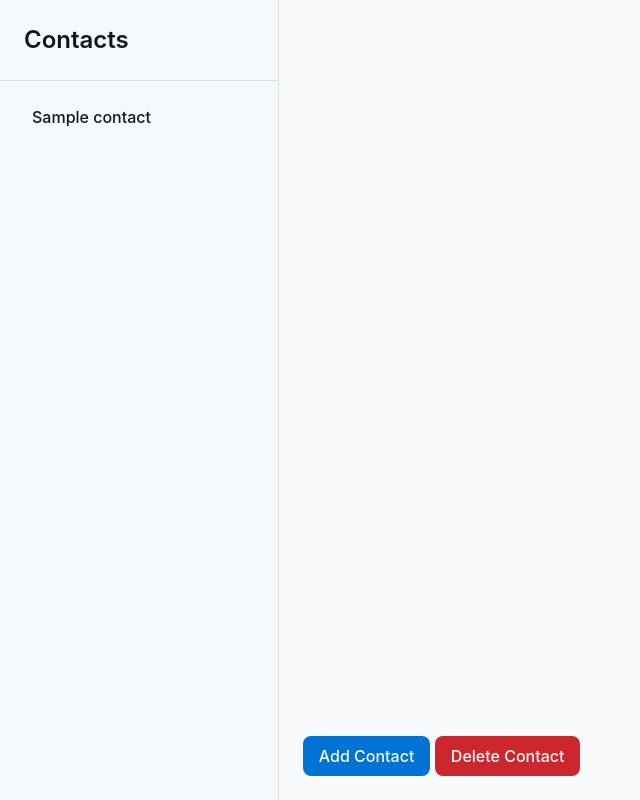
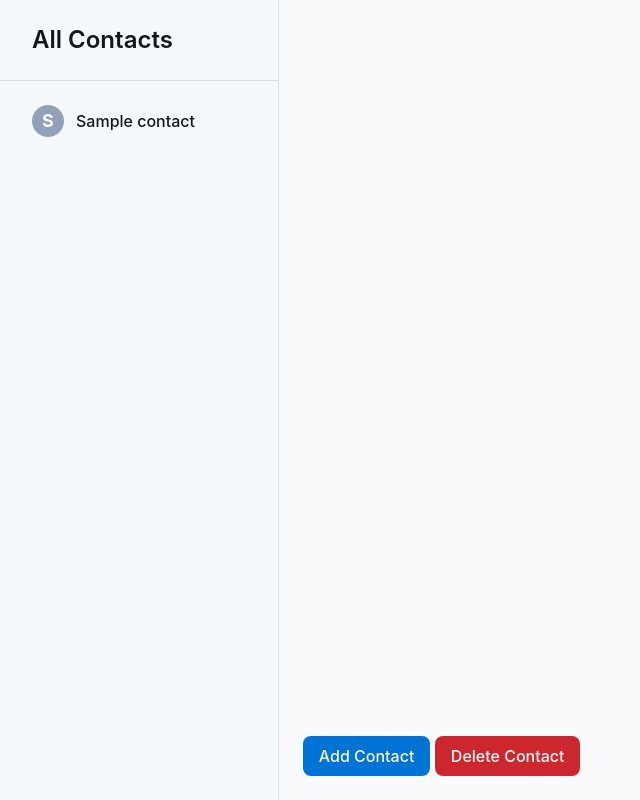
Before and after one commit to cpg55850/avb-contacts, a Flask app: page / in a window 1280 px wide. Shown: the whole page, without its empty margins (0-640 px from the left). Run offline with Flask 3, Linux system fonts and the light colour scheme; tables that the repository leaves empty hold one stand-in row (values such as "Sample post").

Commit message:
alphabetical order, template blocks

```diff
--- a/app/routes/frontend.py
+++ b/app/routes/frontend.py
@@ -5,5 +5,5 @@ frontend = Blueprint("frontend", __name__)
 
 @frontend.route("/")
 def index():
-    contacts = Contact.query.all()
+    contacts = Contact.query.order_by(Contact.name.asc()).all()
     return render_template("index.html", test="Hello, World!", contacts=contacts)
--- /dev/null
+++ b/templates/base.html
@@ -0,0 +1,18 @@
+<!doctype html>
+<html lang="en">
+  <head>
+    <meta charset="UTF-8" />
+    <title>{% block title %}My Site{% endblock %}</title>
+    <link
+      rel="stylesheet"
+      href="{{ url_for('static', filename='css/output.css') }}"
+    />
+    <link
+      rel="stylesheet"
+      href="{{ url_for('static', filename='css/modal.css') }}"
+    />
+  </head>
+  <body>
+    <main>{% block content %}{% endblock %}</main>
+  </body>
+</html>
--- /dev/null
+++ b/templates/contact_item.html
@@ -0,0 +1,19 @@
+{% macro contact_item(contact) %}
+<li
+  class="p-2 hover:bg-sidebar-accent rounded cursor-pointer contact-item flex items-center gap-3"
+  data-contact-id="{{ contact.id }}"
+  data-contact-name="{{ contact.name }}"
+>
+  <div
+    class="w-8 h-8 rounded-full bg-slate-400 flex items-center justify-center text-lg font-bold text-white"
+  >
+    <span>{{ contact.name[0]|upper }}</span>
+  </div>
+  <div>
+    <div class="font-medium text-sidebar-foreground">{{ contact.name }}</div>
+    <!-- <div class="text-xs text-sidebar-foreground/60">
+      {% if contact.emails %} {{ contact.emails[0].email }} {% endif %}
+    </div> -->
+  </div>
+</li>
+{% endmacro %}
--- a/templates/css/output.css
+++ b/templates/css/output.css
@@ -3,7 +3,12 @@
 @layer theme, base, components, utilities;
 @layer theme {
   :root, :host {
+    --color-slate-300: oklch(86.9% 0.022 252.894);
+    --color-slate-400: oklch(70.4% 0.04 256.788);
+    --color-gray-300: oklch(87.2% 0.01 258.338);
+    --color-gray-400: oklch(70.7% 0.022 261.325);
     --color-black: #000;
+    --color-white: #fff;
     --spacing: 0.25rem;
     --container-lg: 32rem;
     --text-xs: 0.75rem;
@@ -12,12 +17,11 @@
     --text-sm--line-height: calc(1.25 / 0.875);
     --text-lg: 1.125rem;
     --text-lg--line-height: calc(1.75 / 1.125);
-    --text-xl: 1.25rem;
-    --text-xl--line-height: calc(1.75 / 1.25);
     --text-2xl: 1.5rem;
     --text-2xl--line-height: calc(2 / 1.5);
     --font-weight-medium: 500;
     --font-weight-semibold: 600;
+    --font-weight-bold: 700;
     --blur-sm: 8px;
     --default-transition-duration: 150ms;
     --default-transition-timing-function: cubic-bezier(0.4, 0, 0.2, 1);
@@ -224,14 +228,14 @@
   .mx-auto {
     margin-inline: auto;
   }
-  .my-4 {
-    margin-block: calc(var(--spacing) * 4);
-  }
   .mt-4 {
     margin-top: calc(var(--spacing) * 4);
   }
   .mb-4 {
     margin-bottom: calc(var(--spacing) * 4);
+  }
+  .block {
+    display: block;
   }
   .flex {
     display: flex;
@@ -242,6 +246,9 @@
   .h-4 {
     height: calc(var(--spacing) * 4);
   }
+  .h-8 {
+    height: calc(var(--spacing) * 8);
+  }
   .h-full {
     height: 100%;
   }
@@ -250,6 +257,9 @@
   }
   .w-4 {
     width: calc(var(--spacing) * 4);
+  }
+  .w-8 {
+    width: calc(var(--spacing) * 8);
   }
   .w-90 {
     width: calc(var(--spacing) * 90);
@@ -280,6 +290,9 @@
   }
   .gap-2 {
     gap: calc(var(--spacing) * 2);
+  }
+  .gap-3 {
+    gap: calc(var(--spacing) * 3);
   }
   .space-y-1 {
     :where(& > :not(:last-child)) {
@@ -315,6 +328,9 @@
   .rounded {
     border-radius: 0.25rem;
   }
+  .rounded-full {
+    border-radius: calc(infinity * 1px);
+  }
   .rounded-lg {
     border-radius: var(--radius);
   }
@@ -336,9 +352,6 @@
   .bg-background {
     background-color: var(--background);
   }
-  .bg-black {
-    background-color: var(--color-black);
-  }
   .bg-black\/50 {
     background-color: color-mix(in srgb, #000 50%, transparent);
     @supports (color: color-mix(in lab, red, red)) {
@@ -348,8 +361,20 @@
   .bg-card {
     background-color: var(--card);
   }
+  .bg-gray-300 {
+    background-color: var(--color-gray-300);
+  }
+  .bg-gray-400 {
+    background-color: var(--color-gray-400);
+  }
   .bg-sidebar {
     background-color: var(--sidebar);
+  }
+  .bg-slate-300 {
+    background-color: var(--color-slate-300);
+  }
+  .bg-slate-400 {
+    background-color: var(--color-slate-400);
   }
   .p-2 {
     padding: calc(var(--spacing) * 2);
@@ -360,8 +385,17 @@
   .p-6 {
     padding: calc(var(--spacing) * 6);
   }
+  .p-7 {
+    padding: calc(var(--spacing) * 7);
+  }
   .px-6 {
     padding-inline: calc(var(--spacing) * 6);
+  }
+  .px-8 {
+    padding-inline: calc(var(--spacing) * 8);
+  }
+  .py-6 {
+    padding-block: calc(var(--spacing) * 6);
   }
   .pt-2 {
     padding-top: calc(var(--spacing) * 2);
@@ -381,6 +415,10 @@
   .text-xs {
     font-size: var(--text-xs);
     line-height: var(--tw-leading, var(--text-xs--line-height));
+  }
+  .font-bold {
+    --tw-font-weight: var(--font-weight-bold);
+    font-weight: var(--font-weight-bold);
   }
   .font-medium {
     --tw-font-weight: var(--font-weight-medium);
@@ -405,16 +443,15 @@
       color: color-mix(in oklab, var(--sidebar-foreground) 60%, transparent);
     }
   }
+  .text-white {
+    color: var(--color-white);
+  }
   .shadow-xl {
     --tw-shadow: 0 20px 25px -5px var(--tw-shadow-color, rgb(0 0 0 / 0.1)), 0 8px 10px -6px var(--tw-shadow-color, rgb(0 0 0 / 0.1));
     box-shadow: var(--tw-inset-shadow), var(--tw-inset-ring-shadow), var(--tw-ring-offset-shadow), var(--tw-ring-shadow), var(--tw-shadow);
   }
   .backdrop-blur-sm {
     --tw-backdrop-blur: blur(var(--blur-sm));
-    -webkit-backdrop-filter: var(--tw-backdrop-blur,) var(--tw-backdrop-brightness,) var(--tw-backdrop-contrast,) var(--tw-backdrop-grayscale,) var(--tw-backdrop-hue-rotate,) var(--tw-backdrop-invert,) var(--tw-backdrop-opacity,) var(--tw-backdrop-saturate,) var(--tw-backdrop-sepia,);
-    backdrop-filter: var(--tw-backdrop-blur,) var(--tw-backdrop-brightness,) var(--tw-backdrop-contrast,) var(--tw-backdrop-grayscale,) var(--tw-backdrop-hue-rotate,) var(--tw-backdrop-invert,) var(--tw-backdrop-opacity,) var(--tw-backdrop-saturate,) var(--tw-backdrop-sepia,);
-  }
-  .backdrop-filter {
     -webkit-backdrop-filter: var(--tw-backdrop-blur,) var(--tw-backdrop-brightness,) var(--tw-backdrop-contrast,) var(--tw-backdrop-grayscale,) var(--tw-backdrop-hue-rotate,) var(--tw-backdrop-invert,) var(--tw-backdrop-opacity,) var(--tw-backdrop-saturate,) var(--tw-backdrop-sepia,);
     backdrop-filter: var(--tw-backdrop-blur,) var(--tw-backdrop-brightness,) var(--tw-backdrop-contrast,) var(--tw-backdrop-grayscale,) var(--tw-backdrop-hue-rotate,) var(--tw-backdrop-invert,) var(--tw-backdrop-opacity,) var(--tw-backdrop-saturate,) var(--tw-backdrop-sepia,);
   }
--- a/templates/index.html
+++ b/templates/index.html
@@ -1,44 +1,18 @@
-<!doctype html>
-<html lang="en">
-  <head>
-    <meta charset="UTF-8" />
-    <meta name="viewport" content="width=device-width, initial-scale=1.0" />
-    <title>Contacts</title>
-    <link
-      rel="stylesheet"
-      href="{{ url_for('static', filename='css/output.css') }}"
-    />
-    <link
-      rel="stylesheet"
-      href="{{ url_for('static', filename='css/modal.css') }}"
-    />
-  </head>
-  <body>
+{% extends "base.html" %} {% block title %}Contacts{% endblock %} {% block
+content %}
 <div class="flex h-screen">
   <!-- Left panel -->
   <aside
     class="w-90 bg-sidebar space-y-4 border-r h-screen overflow-y-auto flex flex-col"
   >
-        <div class="p-6 border-b border-border">
+    <div class="px-8 py-6 border-b border-border">
       <h2 class="text-2xl font-semibold text-sidebar-foreground">
-            Contacts
+        All Contacts
       </h2>
     </div>
+    {% from "contact_item.html" import contact_item %}
     <ul class="space-y-1 px-6">
-          {% for contact in contacts %}
-          <li
-            class="p-2 hover:bg-sidebar-accent rounded cursor-pointer contact-item"
-            data-contact-id="{{ contact.id }}"
-            data-contact-name="{{ contact.name }}"
-          >
-            <div class="font-medium text-sidebar-foreground">
-              {{ contact.name }}
-            </div>
-            <!-- <div class="text-xs text-sidebar-foreground/60">
-              {% if contact.emails %} {{ contact.emails[0].email }} {% endif %}
-            </div> -->
-          </li>
-          {% endfor %}
+      {% for contact in contacts %} {{ contact_item(contact) }} {% endfor %}
     </ul>
   </aside>
 
@@ -100,140 +74,15 @@
 
     <!-- Buttons -->
     <div>
-          <button id="openAddContact" class="btn btn-primary">
-            Add Contact
-          </button>
+      <button id="openAddContact" class="btn btn-primary">Add Contact</button>
       <button class="btn btn-destructive">Delete Contact</button>
     </div>
   </div>
 </div>
 
-    <!-- Modal Container -->
-    <div id="modal-container"></div>
-
-    <!-- Modal Templates -->
-    <template id="tpl-AddContact">
-      <div
-        class="modal-content add-contact text-foreground rounded-lg border border-border shadow-xl p-6 relative w-full max-w-lg mx-auto"
-      >
-        <h3>Add Contact</h3>
-        <form class="space-y-4">
-          <div>
-            <label class="form-row-label" for="modalName">Name</label>
-            <input
-              id="modalName"
-              name="name"
-              type="text"
-              class="form-row-input"
-              placeholder="Jane Doe"
-              required
-            />
-          </div>
-          <div>
-            <label class="form-row-label" for="modalEmail">Email</label>
-            <input
-              id="modalEmail"
-              name="email"
-              type="email"
-              class="form-row-input"
-              placeholder="jane@example.com"
-              required
-            />
-          </div>
-          <div>
-            <label class="form-row-label" for="modalPhone">Phone</label>
-            <input
-              id="modalPhone"
-              name="phone"
-              type="tel"
-              class="form-row-input"
-              placeholder="(555) 123-4567"
-            />
-          </div>
-          <div class="flex justify-end space-x-3 pt-2">
-            <button type="button" class="btn btn-outline" data-action="pop">
-              Cancel
-            </button>
-            <button type="submit" class="btn btn-primary">Save Contact</button>
-          </div>
-        </form>
-      </div>
-    </template>
-    <template id="tpl-EditContact">
-      <div
-        class="modal-content edit-contact text-foreground rounded-lg border border-border shadow-xl p-6 relative w-full max-w-lg mx-auto"
-      >
-        <h3>Edit Contact</h3>
-        <form class="space-y-4">
-          <div>
-            <label class="form-row-label" for="editName">Name</label>
-            <input
-              id="editName"
-              name="name"
-              type="text"
-              class="form-row-input"
-              placeholder="Jane Doe"
-              required
-            />
-          </div>
-          <div>
-            <label class="form-row-label" for="editEmail">Email</label>
-            <input
-              id="editEmail"
-              name="email"
-              type="email"
-              class="form-row-input"
-              placeholder="jane@example.com"
-              required
-            />
-          </div>
-          <div>
-            <label class="form-row-label" for="editPhone">Phone</label>
-            <input
-              id="editPhone"
-              name="phone"
-              type="tel"
-              class="form-row-input"
-              placeholder="(555) 123-4567"
-            />
-          </div>
-          <div class="flex justify-between space-x-3 pt-2">
-            <button
-              type="button"
-              class="btn btn-destructive"
-              data-action="delete-contact"
-            >
-              Delete Contact
-            </button>
-            <div>
-              <button type="button" class="btn btn-outline" data-action="pop">
-                Cancel
-              </button>
-              <button type="submit" class="btn btn-primary">
-                Save Changes
-              </button>
-            </div>
-          </div>
-        </form>
-      </div>
-    </template>
-    <template id="tpl-DeleteConfirm">
-      <div
-        class="modal-content danger bg-background text-foreground rounded-lg border border-border shadow-xl p-6 relative w-full max-w-lg mx-auto"
-      >
-        <h3>Are you sure you want to delete this user?</h3>
-        <p>This cannot be undone.</p>
-        <div class="flex gap-2 mt-4">
-          <button class="btn btn-outline" data-action="pop">Cancel</button>
-          <button class="btn btn-destructive" data-action="confirm-delete">
-            Delete
-          </button>
-        </div>
-      </div>
-    </template>
+{% include "modals.html" %}
 <script
   type="module"
   src="{{ url_for('static', filename='js/index.js') }}"
 ></script>
-  </body>
-</html>
+{% endblock %}
--- /dev/null
+++ b/templates/modals.html
@@ -0,0 +1,121 @@
+<!-- Modal Container -->
+<div id="modal-container"></div>
+
+<!-- Modal Templates -->
+<template id="tpl-AddContact">
+  <div
+    class="modal-content add-contact text-foreground rounded-lg border border-border shadow-xl p-6 relative w-full max-w-lg mx-auto"
+  >
+    <h3>Add Contact</h3>
+    <form class="space-y-4">
+      <div>
+        <label class="form-row-label" for="modalName">Name</label>
+        <input
+          id="modalName"
+          name="name"
+          type="text"
+          class="form-row-input"
+          placeholder="Jane Doe"
+          required
+        />
+      </div>
+      <div>
+        <label class="form-row-label" for="modalEmail">Email</label>
+        <input
+          id="modalEmail"
+          name="email"
+          type="email"
+          class="form-row-input"
+          placeholder="jane@example.com"
+          required
+        />
+      </div>
+      <div>
+        <label class="form-row-label" for="modalPhone">Phone</label>
+        <input
+          id="modalPhone"
+          name="phone"
+          type="tel"
+          class="form-row-input"
+          placeholder="(555) 123-4567"
+        />
+      </div>
+      <div class="flex justify-end space-x-3 pt-2">
+        <button type="button" class="btn btn-outline" data-action="pop">
+          Cancel
+        </button>
+        <button type="submit" class="btn btn-primary">Save Contact</button>
+      </div>
+    </form>
+  </div>
+</template>
+<template id="tpl-EditContact">
+  <div
+    class="modal-content edit-contact text-foreground rounded-lg border border-border shadow-xl p-6 relative w-full max-w-lg mx-auto"
+  >
+    <h3>Edit Contact</h3>
+    <form class="space-y-4">
+      <div>
+        <label class="form-row-label" for="editName">Name</label>
+        <input
+          id="editName"
+          name="name"
+          type="text"
+          class="form-row-input"
+          placeholder="Jane Doe"
+          required
+        />
+      </div>
+      <div>
+        <label class="form-row-label" for="editEmail">Email</label>
+        <input
+          id="editEmail"
+          name="email"
+          type="email"
+          class="form-row-input"
+          placeholder="jane@example.com"
+          required
+        />
+      </div>
+      <div>
+        <label class="form-row-label" for="editPhone">Phone</label>
+        <input
+          id="editPhone"
+          name="phone"
+          type="tel"
+          class="form-row-input"
+          placeholder="(555) 123-4567"
+        />
+      </div>
+      <div class="flex justify-between space-x-3 pt-2">
+        <button
+          type="button"
+          class="btn btn-destructive"
+          data-action="delete-contact"
+        >
+          Delete Contact
+        </button>
+        <div>
+          <button type="button" class="btn btn-outline" data-action="pop">
+            Cancel
+          </button>
+          <button type="submit" class="btn btn-primary">Save Changes</button>
+        </div>
+      </div>
+    </form>
+  </div>
+</template>
+<template id="tpl-DeleteConfirm">
+  <div
+    class="modal-content danger bg-background text-foreground rounded-lg border border-border shadow-xl p-6 relative w-full max-w-lg mx-auto"
+  >
+    <h3>Are you sure you want to delete this user?</h3>
+    <p>This cannot be undone.</p>
+    <div class="flex gap-2 mt-4">
+      <button class="btn btn-outline" data-action="pop">Cancel</button>
+      <button class="btn btn-destructive" data-action="confirm-delete">
+        Delete
+      </button>
+    </div>
+  </div>
+</template>
```
Lines whose indentation alone changed are shown as unchanged.
